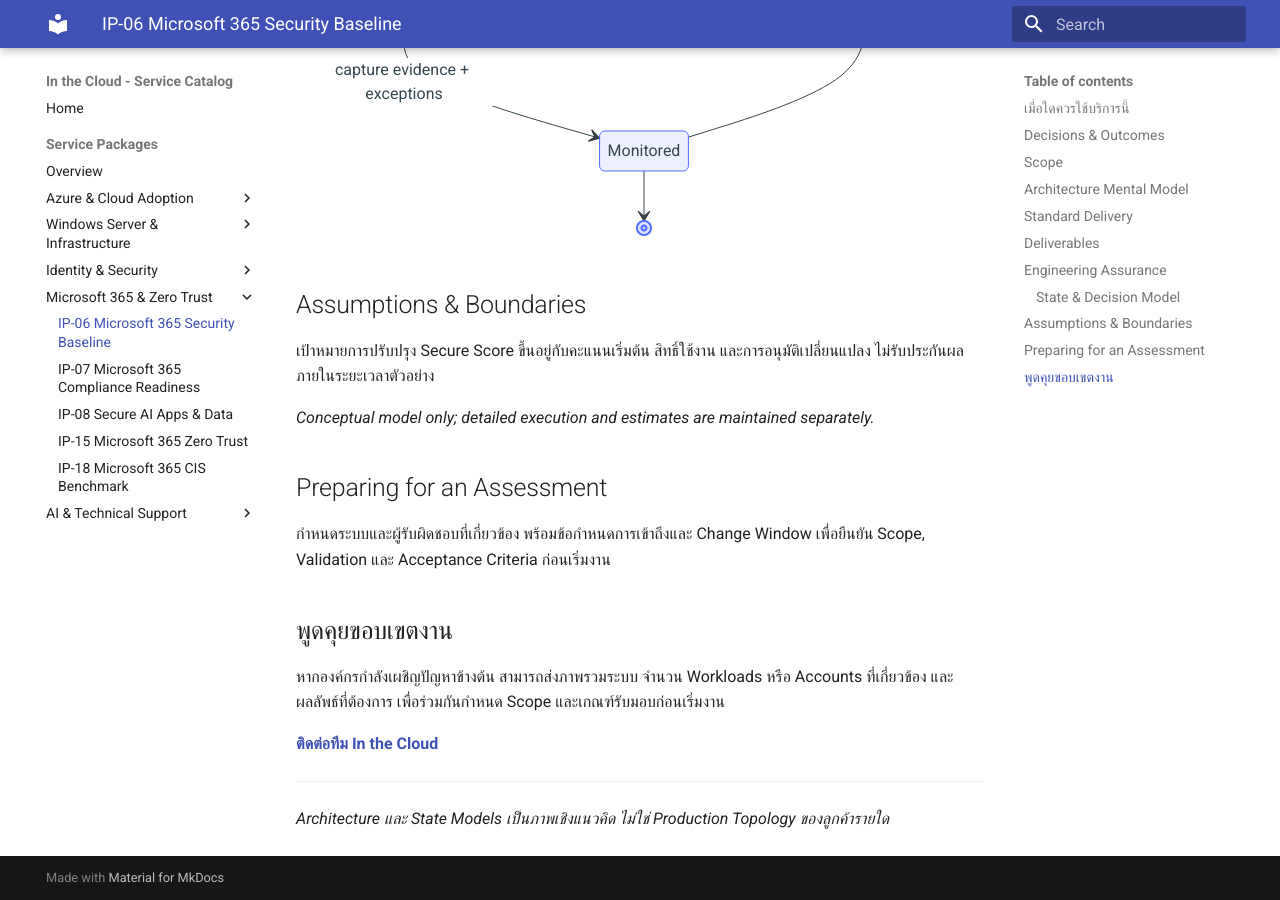
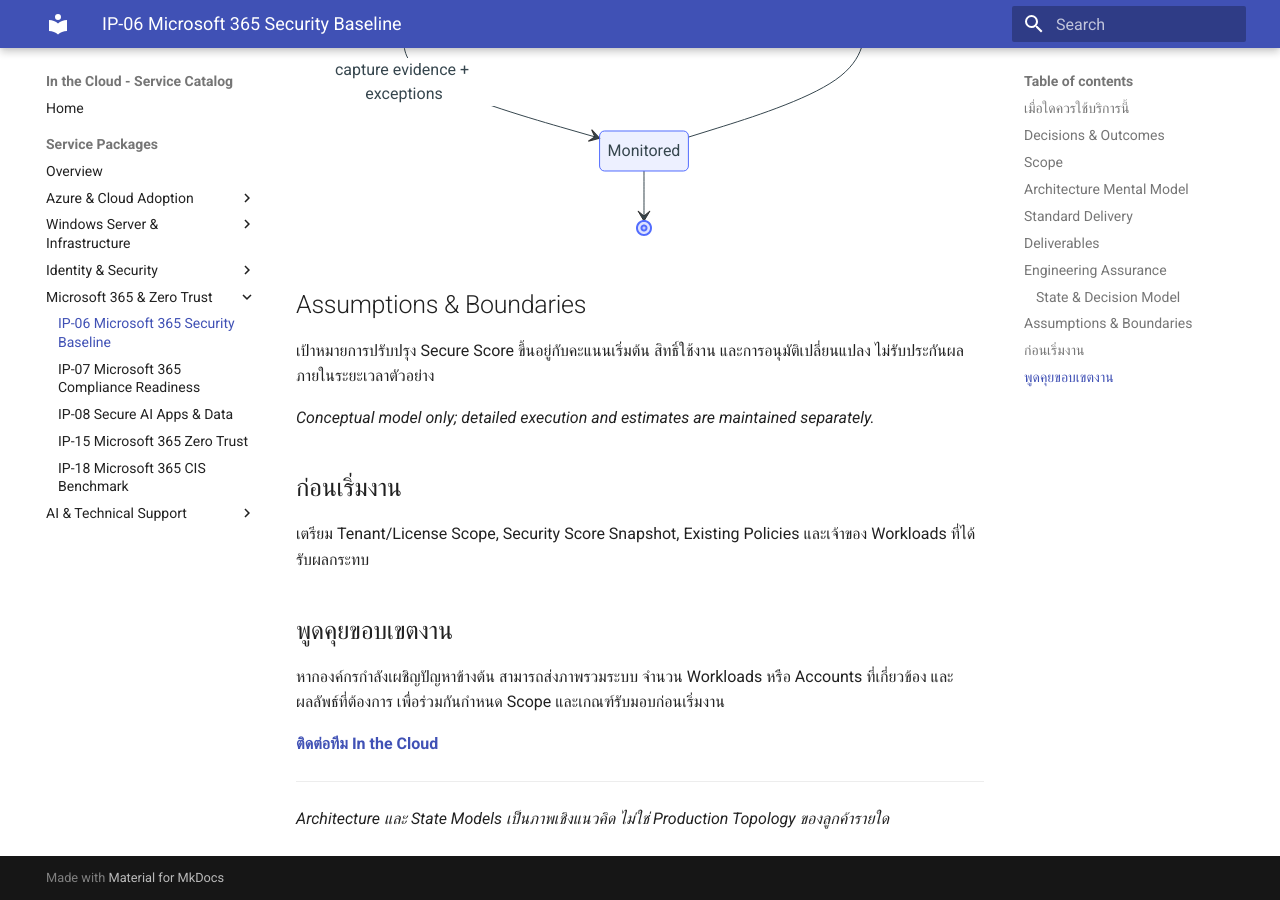
Before and after one commit to inthecloudth/service-catalog, an MkDocs documentation site: the page built from docs/services/ip-06-m365-security-baseline.md, in a window 1280 px wide and 900 px high, scrolled down 2255 px. Built offline with MkDocs 1.6.1 and Material for MkDocs 9.7.7, drawn with Linux system fonts in a browser that asks for light colours.

Commit message:
docs(catalog): tailor engagement inputs for service decision makers

```diff
--- a/docs/services/ip-06-m365-security-baseline.md
+++ b/docs/services/ip-06-m365-security-baseline.md
@@ -86,9 +86,9 @@ stateDiagram-v2
 
 *Conceptual model only; detailed execution and estimates are maintained separately.*
 
-## Preparing for an Assessment
+## ก่อนเริ่มงาน
 
-กำหนดระบบและผู้รับผิดชอบที่เกี่ยวข้อง พร้อมข้อกำหนดการเข้าถึงและ Change Window เพื่อยืนยัน Scope, Validation และ Acceptance Criteria ก่อนเริ่มงาน
+เตรียม Tenant/License Scope, Security Score Snapshot, Existing Policies และเจ้าของ Workloads ที่ได้รับผลกระทบ
 
 ## พูดคุยขอบเขตงาน
 
```
